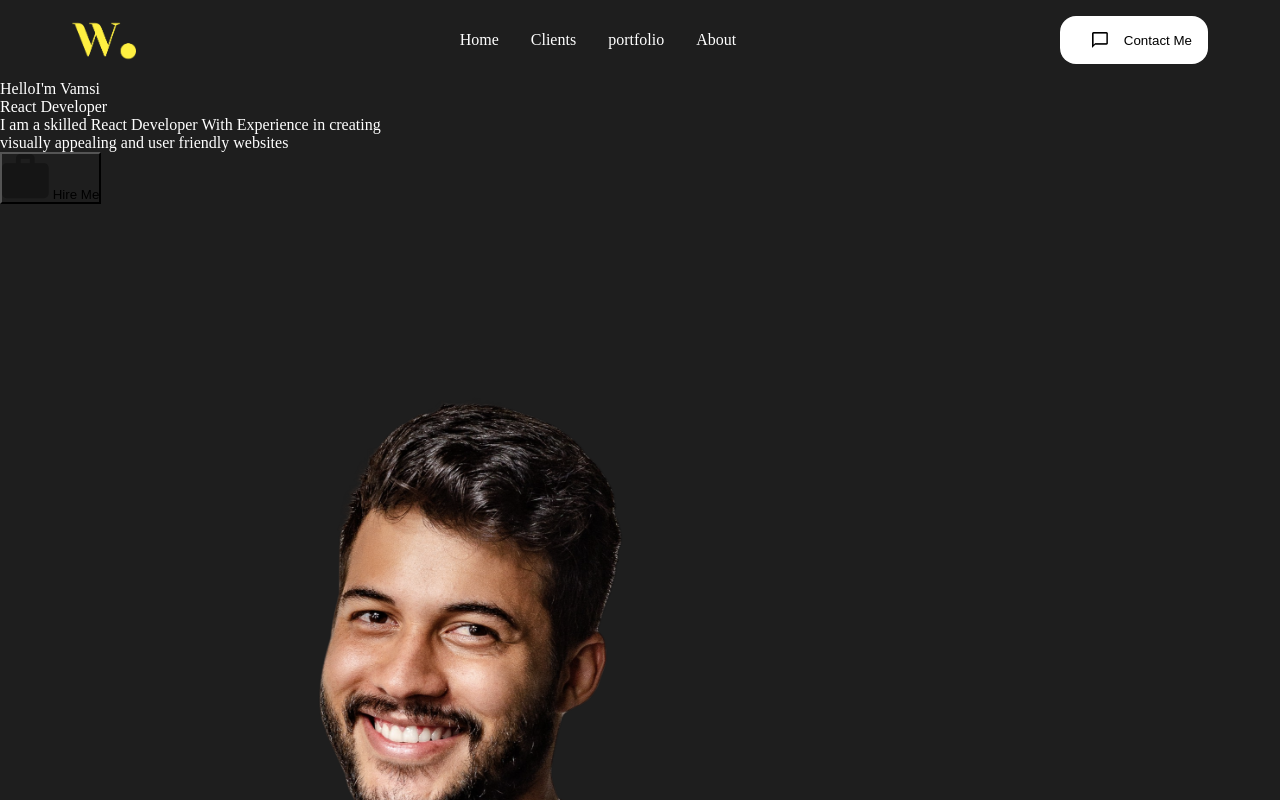
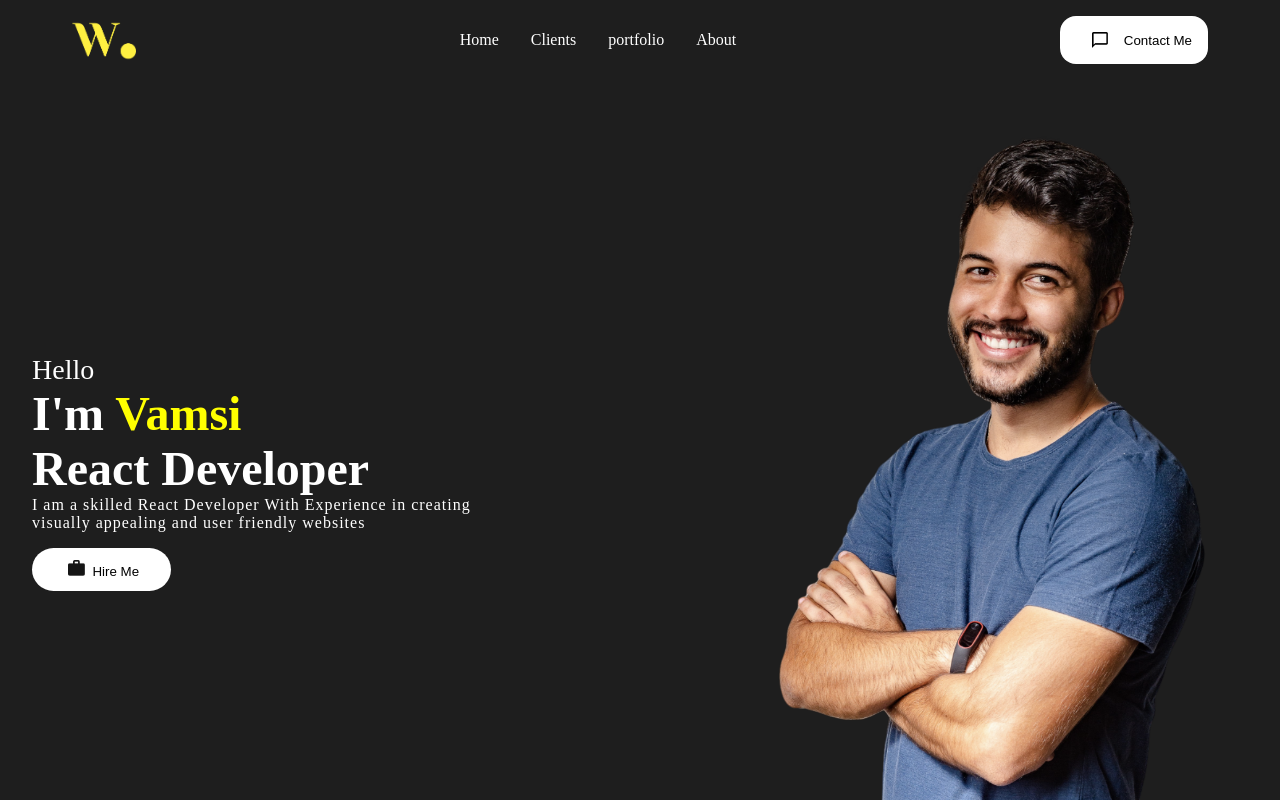
Before and after one commit to krishnavamsich/portfolio, a React (Create React App) app: page / in a window 1280 px wide. Shown: the top 800 px of the page. Built offline with nearby package versions, Linux system fonts and the light colour scheme.

Commit message:
css properties for Introduction

```diff
--- a/src/components/Intro/intro.css
+++ b/src/components/Intro/intro.css
@@ -0,0 +1,73 @@
+#intro{
+    height: calc(100vh- 4rem);
+    width: 100vw;
+    max-width: 75rem;
+    margin: 0 auto;
+    overflow: hidden;
+    position: relative;
+}
+.bg {
+   position: absolute;
+   top: -4rem;
+   right: 0;
+   z-index: -1;
+   object-fit: cover;
+   height: 100vh;
+}
+.introContent{
+    height: 100vh;;
+    width: 100vw;
+    padding: 2rem;
+    font-size: 3rem;
+    font-weight: 700;
+    display: flex;
+    flex-direction: column;
+    justify-content: center;
+
+}
+.hello{
+    font-size: 1.75rem;
+    font-weight: 100;
+}
+.introName{
+    color: yellow;
+}
+.introPara{
+    font-size: medium;
+    font-weight: 300;
+    letter-spacing:1px;
+
+}
+
+.btn{
+    background: white;
+    margin: 1rem 0;
+    padding: 0.75rem 2rem;
+    border: none;
+    border-radius: 2rem;
+
+}
+
+.btnImg{
+    object-fit: cover;
+    margin: 0 0.25rem;
+    height: 1rem;
+
+}
+@media screen and (max-width:840px){
+    .bg{
+        right: -10vw;
+    }
+    .introContent{
+        font-size: 10vw;
+    }
+    .hello{
+        font-size: 4.5vw;
+    }
+}
+@media screen and (max-width:480px){
+    .bg{
+        right: -20vw;
+    }
+
+}
```
